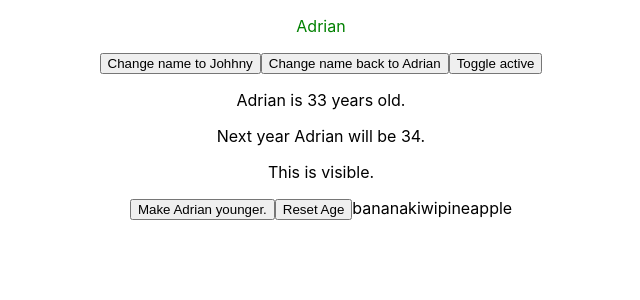
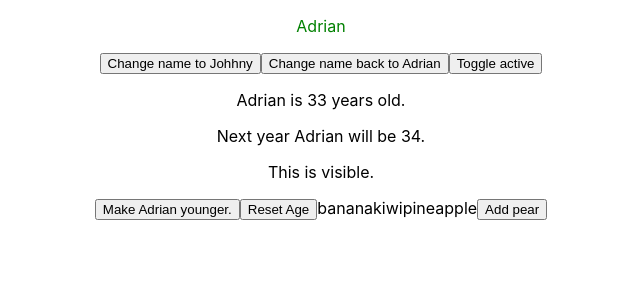
Before and after one commit to Adriantutuianu/react-recap, a React (Create React App) app: page / in a window 1280 px wide. Shown: the top 300 px of the page, without its empty margins (319-959 px from the left). Built offline with nearby package versions, Linux system fonts and the light colour scheme.

Commit message:
Added elements inside array - spread operator

```diff
--- a/src/App.js
+++ b/src/App.js
@@ -33,6 +33,8 @@ function App() {
       <button onClick={() => setAge(20)}>Make Adrian younger.</button>
       <button onClick={() => resetAge()}>Reset Age</button>
       {displayedFruits}
+
+      <button onClick={() => setFruits([...fruits, "pear"])}>Add pear</button>
     </div>
   );
 }
```
